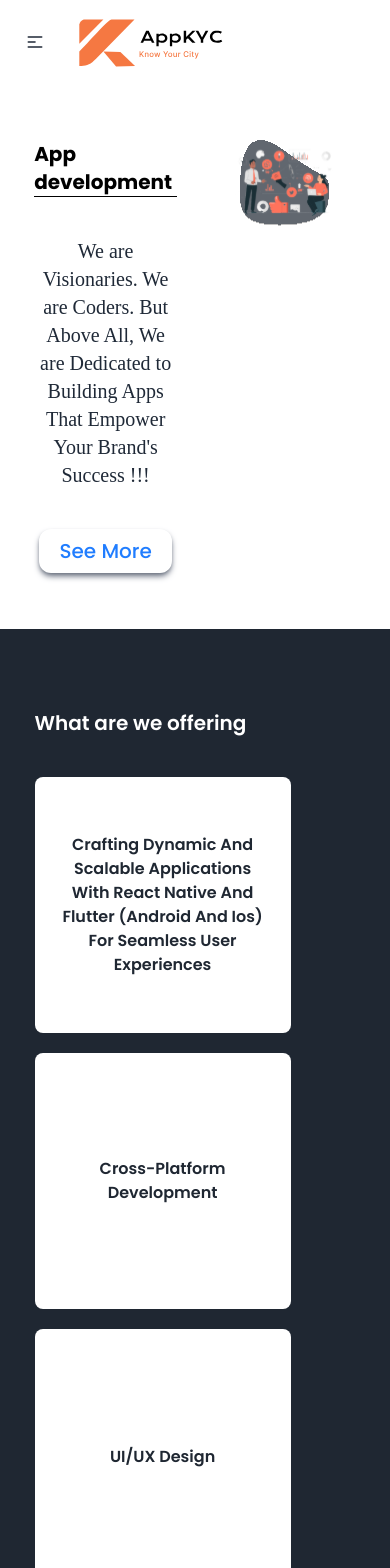
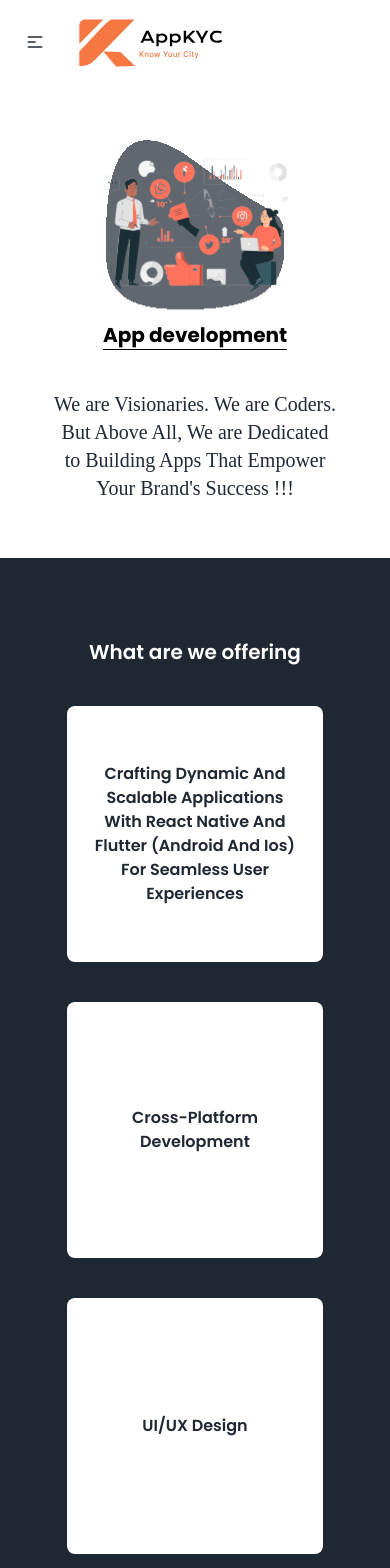
Before and after one commit to Av-Akshay/appKyc, a React (Vite) app: page /app in a window 390 px wide. Shown: the top 1568 px of the page. Built offline with nearby package versions, Linux system fonts and the light colour scheme; a web font is replaced by a local one.

Commit message:
chore: make app develop page responsive

```diff
--- a/src/pages/AppDevPage.jsx
+++ b/src/pages/AppDevPage.jsx
@@ -6,27 +6,31 @@ import { Heading, Button, OfferingCard, WorkCard } from "../components";
 const AppDevPage = () => {
   return (
     <React.Fragment>
-      <div className="mt-14 w-11/12 m-auto grid grid-cols-2 grid-rows-1">
-        <div className=" w-4/5 m-auto flex flex-col gap-10 items-center justify-center">
+      <div className="mt-14 w-11/12 m-auto grid grid-cols-2 grid-rows-1 max-md:grid-cols-1 max-md:grid-rows-2">
+        <div className=" w-4/5 m-auto flex flex-col gap-10 items-center justify-center max-md:order-2">
           <Heading text="App development" className="border-b border-black" />
           <p className="text-center font-poppinsExtraLight text-xl">
             We are Visionaries. We are Coders. But Above All, We are Dedicated
             to Building Apps That Empower Your Brand's Success !!!
           </p>
-          <Button type={"button"} text="see more" className={"px-5"} />
+          {/* <Button type={"button"} text="see more" className={"px-5"} /> */}
         </div>
-        <div>
-          <img className="w-3/5 m-auto" src={appDev_page_img} alt="uiux" />
+        <div className="max-md:order-1">
+          <img
+            className="w-3/5 m-auto"
+            src={appDev_page_img}
+            alt="app development"
+          />
         </div>
       </div>
       <section className="mt-14 px-5 py-20 bg-section-background flex flex-col gap-5">
         <div className="w-11/12 m-auto mb-5">
           <Heading
             text="What are we offering"
-            className="!text-white font-poppinsSemibold"
+            className="!text-white font-poppinsSemibold max-sm:text-center"
           />
         </div>
-        <div className="w-11/12 m-auto flex items-center flex-wrap gap-5 justify-between">
+        <div className="w-11/12 m-auto flex items-center flex-wrap gap-5 justify-between max-xl:justify-center max-xl:gap-10">
           <OfferingCard text="Crafting Dynamic and Scalable Applications with React Native and Flutter (Android and Ios) for Seamless User Experiences" />
           <OfferingCard text="Cross-Platform Development" />
           <OfferingCard text="UI/UX Design" />
@@ -36,7 +40,7 @@ const AppDevPage = () => {
       <section className="mt-14 px-5 py-20 bg-[#F3F3F3] flex flex-col gap-5">
         <Heading
           text="Our Strengths"
-          className="font-poppinsSemibold text-4xl"
+          className="font-poppinsSemibold text-4xl max-md:text-3xl max-sm:text-2xl"
         />
         <ul className="list-disc ml-10">
           <li className="text-xl font-poppinsExtraLight">
@@ -60,16 +64,16 @@ const AppDevPage = () => {
             className="text-4xl !text-white relative after:contents-[' '] after:absolute after:w-1/2 after:h-1 after:bg-white after:-bottom-4 after:left-1/2 after:-translate-x-1/2 "
           />
         </div>
-        <div className="flex items-center justify-between gap-5 flex-wrap w-11/12 m-auto ">
+        <div className="grid grid-cols-3 gap-5 grid-rows-1 w-11/12 m-auto max-lg:grid-cols-2 max-lg:grid-rows-2 max-[550px]:grid-rows-3 max-[550px]:grid-cols-1">
           <WorkCard
-            className="w-[30%] px-10 h-[12rem]"
+            className="w-[30%] px-10 h-[12rem] max-[550px]:text-center"
             heading={"Product Research & Strategy"}
             text="We begin our journey by analyzing your business
             objectives and end-user requirements to create a
             draft of Low-Fidelity Wireframes."
           />
           <WorkCard
-            className="w-[30%] px-10 h-[12rem]"
+            className="w-[30%] px-10 h-[12rem] max-[550px]:text-center"
             heading={"Product Conceptualization"}
             text="Succeeding the approval of the Low-Fidelity
             Wireframes, our Design Thinking team creates
@@ -77,7 +81,7 @@ const AppDevPage = () => {
             feedback."
           />
           <WorkCard
-            className="w-[30%] px-10 h-[12rem]"
+            className="w-[30%] px-10 h-[12rem] max-lg:col-span-2 max-lg:text-center max-[550px]:col-span-1"
             heading={"Development"}
             text="We use Agile methodology to collaborate and
             iterate on the product design and development
```
